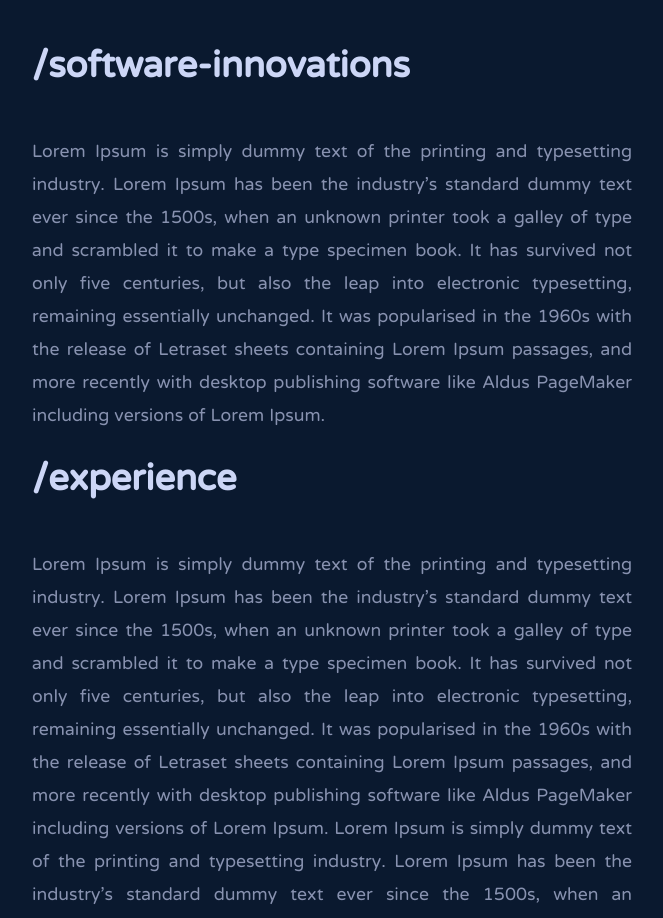
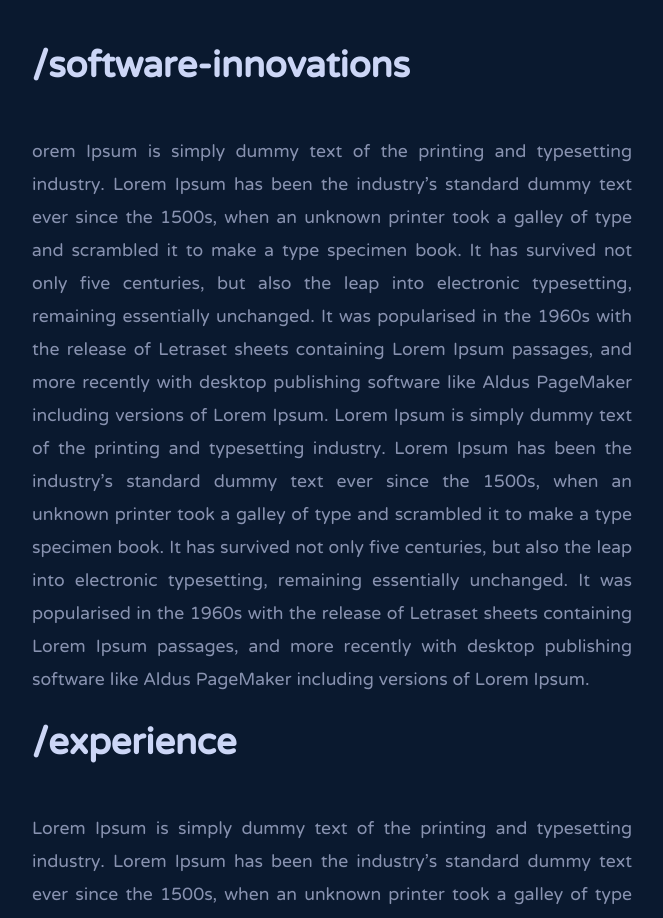
Before and after one commit to wxlkda/realport, a React (Create React App) app: page / in a window 1280 px wide. Shown: the part 1080-1998 px from the top of the page, without its empty margins (160-823 px from the left). Built offline with nearby package versions, Linux system fonts and the light colour scheme.

Commit message:
LAST Commit before i gts

```diff
--- a/src/App.js
+++ b/src/App.js
@@ -112,6 +112,14 @@ function Projects() {
           <b>/software-innovations</b>
         </span>
         <div className="project-info body-text">
+        orem Ipsum is simply dummy text of the printing and typesetting industry.
+        Lorem Ipsum has been the industry's standard dummy text ever since the 1500s,
+        when an unknown printer took a galley of type and scrambled it to make a type
+        specimen book. It has survived not only five centuries, but also the leap into
+        electronic typesetting, remaining essentially unchanged. It was popularised
+        in the 1960s with the release of Letraset sheets containing Lorem Ipsum passages,
+        and more recently with desktop publishing software like Aldus PageMaker including
+        versions of Lorem Ipsum.
         Lorem Ipsum is simply dummy text of the printing and typesetting industry.
         Lorem Ipsum has been the industry's standard dummy text ever since the 1500s,
         when an unknown printer took a galley of type and scrambled it to make a type
```
Lines whose indentation alone changed are shown as unchanged.
